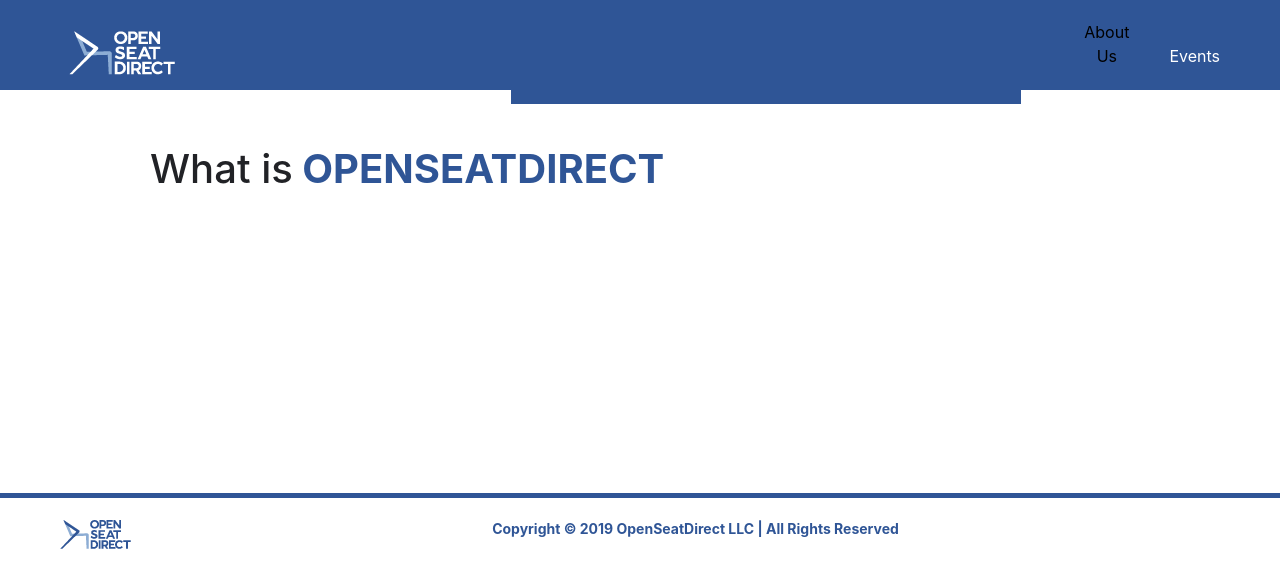
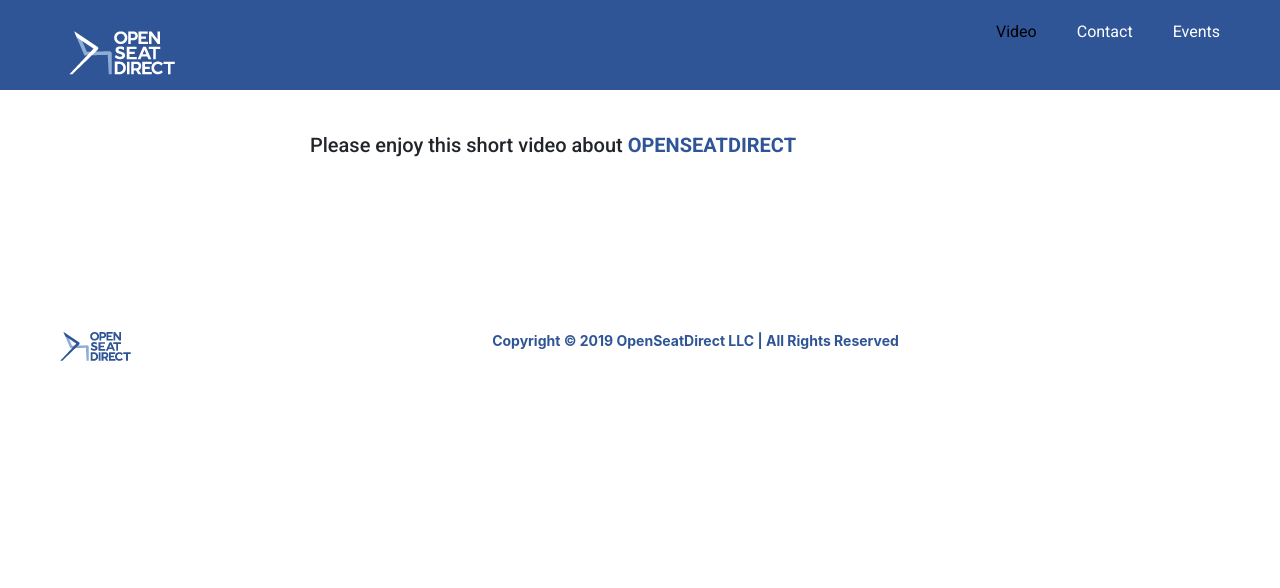
Before and after one commit to cordero67/openseatdirect-in-test, a React (Create React App) app: page /video in a window 1280 px wide. Shown: the top 588 px of the page. Built offline with nearby package versions, Linux system fonts and the light colour scheme; no server answers.

Commit message:
dev: contact page

```diff
--- a/package.json
+++ b/package.json
@@ -4,6 +4,7 @@
   "private": true,
   "dependencies": {
     "@fortawesome/fontawesome-svg-core": "^1.2.25",
+    "@fortawesome/free-brands-svg-icons": "^5.12.0",
     "@fortawesome/free-solid-svg-icons": "^5.11.2",
     "@fortawesome/react-fontawesome": "^0.1.7",
     "axios": "^0.19.1",
--- a/public/index.html
+++ b/public/index.html
@@ -12,6 +12,9 @@
       integrity="sha384-ggOyR0iXCbMQv3Xipma34MD+dH/1fQ784/j6cY/iJTQUOhcWr7x9JvoRxT2MZw1T"
       crossorigin="anonymous"
     />
+    <style>
+      @import url("https://fonts.googleapis.com/css?family=Roboto:300,400,500,700,900&display=swap");
+    </style>
 
     <link rel="shortcut icon" href="%PUBLIC_URL%/OSD.png" />
 
--- a/src/TicketPurchases/Styling.js
+++ b/src/TicketPurchases/Styling.js
@@ -3,6 +3,7 @@ export const MainContainerStyling = (inWidth, inHeight) => {
 
   if (inWidth < 660) {
     MainContainer = {
+      fontFamily: "'Roboto', sans-serif",
       backgroundColor: `#2f5596`,
       height: `${inHeight}px`,
       paddingTop: `0px`,
@@ -12,6 +13,7 @@ export const MainContainerStyling = (inWidth, inHeight) => {
     };
   } else if (inHeight < 720) {
     MainContainer = {
+      fontFamily: "'Roboto', sans-serif",
       backgroundColor: `#2f5596`,
       backgroundImage: `linear-gradient(180deg, #2f5596 0%, #000000 100%)`,
       height: `${inHeight}px`,
@@ -22,6 +24,7 @@ export const MainContainerStyling = (inWidth, inHeight) => {
     };
   } else {
     MainContainer = {
+      fontFamily: "'Roboto', sans-serif",
       backgroundColor: `#2f5596`,
       backgroundImage: `linear-gradient(180deg, #2f5596 0%, #000000 100%)`,
       paddingTop: `calc((${inHeight}px - 720px) / 2)`,
--- a/src/components/Headers/OSDHeader.js
+++ b/src/components/Headers/OSDHeader.js
@@ -1,4 +1,4 @@
-import React from "react";
+import React, { useState } from "react";
 import { NavLink, withRouter } from "react-router-dom";
 import { Nav } from "react-bootstrap";
 
@@ -7,7 +7,6 @@ import styles from "./OSDHeader.module.css";
 // determines if current menu item, i.e. "<NavLink>" is the active link
 // "history" represents the actual active path
 // "path" represents the path defined in the respective "<NavLink>"
-// new comment
 const isActive = (history, path) => {
   if (history.location.pathname === path) {
     return { color: "black" };
@@ -16,8 +15,11 @@ const isActive = (history, path) => {
   }
 };
 
-const Header = ({ history, logoType, styleType }) => {
-  return (
+const Header = ({ history, logoType, styleType, showFullHeader }) => {
+  let headerDisplay;
+
+  if (showFullHeader) {
+    headerDisplay = (
       <Nav className={styles[styleType]}>
         <ul>
           <li>
@@ -32,14 +34,27 @@ const Header = ({ history, logoType, styleType }) => {
 
           <li>
             <NavLink to="/video" style={isActive(history, "/video")} exact>
-            About<br></br>Us
+              Video
+            </NavLink>
+          </li>
+
+          <li>
+            <NavLink
+              to="/contactus"
+              style={isActive(history, "/contactus")}
+              exact
+            >
+              Contact
             </NavLink>
           </li>
 
           <li>
             <NavLink
               to="/ev/ha_ha_for_hire?eventID=10056046773"
-            style={isActive(history, "/ev/ha_ha_for_hire?eventID=10056046773")}
+              style={isActive(
+                history,
+                "/ev/ha_ha_for_hire?eventID=10056046773"
+              )}
             >
               Events
             </NavLink>
@@ -47,6 +62,37 @@ const Header = ({ history, logoType, styleType }) => {
         </ul>
       </Nav>
     );
+  } else {
+    headerDisplay = (
+      <Nav className={styles[styleType]}>
+        <ul>
+          <li>
+            <NavLink to="/" exact>
+              <img
+                src={logoType}
+                alt="OpenSeatDirect Logo"
+                className={styles.Logo}
+              />
+            </NavLink>
+          </li>
+
+          <li>
+            <NavLink
+              to="/ev/ha_ha_for_hire?eventID=10056046773"
+              style={isActive(
+                history,
+                "/ev/ha_ha_for_hire?eventID=10056046773"
+              )}
+            >
+              Events
+            </NavLink>
+          </li>
+        </ul>
+      </Nav>
+    );
+  }
+
+  return <div>{headerDisplay}</div>;
 };
 
 export default withRouter(Header);
--- a/src/components/Headers/OSDHeader.module.css
+++ b/src/components/Headers/OSDHeader.module.css
@@ -1,4 +1,5 @@
 .HeaderA {
+  font-family: "Roboto", sans-serif;
   background-color: #2f5596;
   height: 90px;
   width: 100%;
@@ -9,6 +10,7 @@
 }
 
 .HeaderB {
+  font-family: "Roboto", sans-serif;
   background-color: #fff;
   height: 90px;
   width: 100%;
--- a/src/components/Routes/Routes.js
+++ b/src/components/Routes/Routes.js
@@ -1,9 +1,10 @@
-import React, { Component } from "react";
+import React, { useState } from "react";
 import { Route } from "react-router-dom";
 
 import Aux from "../../hoc/Auxiliary/Auxiliary";
 import Main from "../HomePage/HomePage";
 import Video from "../Video/Video";
+import ContactUs from "../ContactUs/ContactUs";
 import CheckoutBT from "../../TicketPurchases/Checkout_bt";
 import CheckoutPP from "../../TicketPurchases/Checkout_pp";
 import TicketSelection from "../../TicketPurchases/TicketSelection";
@@ -14,8 +15,17 @@ import OSDFooter from "../Footers/OSDFooter";
 import LogoA from "../../assets/WhiteLettering_BlueBackground/WhiteLettering_BlueBackground_64old.png";
 import LogoB from "../../assets/BlueLettering_WhiteBackground/BlueLettering_WhiteBackground_64.png";
 
-class Layout extends Component {
-  render() {
+const Layout = () => {
+  const [showFullHeader, setShowFullHeader] = useState(true);
+
+  window.onresize = function(event) {
+    if (window.innerWidth < 700) {
+      setShowFullHeader(false);
+    } else {
+      setShowFullHeader(true);
+    }
+  };
+
   return (
     <Aux>
       <Route
@@ -23,7 +33,11 @@ class Layout extends Component {
         exact
         render={routeProps => (
           <React.Fragment>
-              <OSDHeader styleType="HeaderB" logoType={LogoB}></OSDHeader>
+            <OSDHeader
+              styleType="HeaderB"
+              logoType={LogoB}
+              showFullHeader={showFullHeader}
+            ></OSDHeader>
             <Main />
             <OSDFooter></OSDFooter>
           </React.Fragment>
@@ -35,8 +49,28 @@ class Layout extends Component {
         exact
         render={routeProps => (
           <React.Fragment>
-              <OSDHeader styleType="HeaderA" logoType={LogoA}></OSDHeader>
+            <OSDHeader
+              styleType="HeaderA"
+              logoType={LogoA}
+              showFullHeader={showFullHeader}
+            ></OSDHeader>
             <Video />
+            <OSDFooter></OSDFooter>
+          </React.Fragment>
+        )}
+      />
+
+      <Route
+        path="/contactus"
+        exact
+        render={routeProps => (
+          <React.Fragment>
+            <OSDHeader
+              styleType="HeaderA"
+              logoType={LogoA}
+              showFullHeader={showFullHeader}
+            ></OSDHeader>
+            <ContactUs />
             <OSDFooter></OSDFooter>
           </React.Fragment>
         )}
@@ -72,7 +106,6 @@ class Layout extends Component {
       />
     </Aux>
   );
-  }
-}
+};
 
 export default Layout;
--- a/src/components/Video/Video.js
+++ b/src/components/Video/Video.js
@@ -1,21 +1,53 @@
 import React, { Component } from "react";
 import YouTube from "react-youtube";
-//import "bootstrap/dist/css/bootstrap.css";
 import { Row, Col, Container } from "react-bootstrap";
 
 import Aux from "../../hoc/Auxiliary/Auxiliary";
 
 import styles from "./Video.module.css";
 
-class Video extends Component {
-  _onReady(event) {
+let youTubeHeight = "240";
+let youTubeWidth = "426";
+
+let opts = {
+  height: youTubeHeight,
+  width: youTubeWidth,
+  playerVars: {
+    // https://developers.google.com/youtube/player_parameters
+    autoplay: 0,
+    start: 0,
+    playsinline: 1,
+    modestbranding: 1,
+    rel: 0
+  }
+};
+
+const video = () => {
+  const _onReady = event => {
     event.target.pauseVideo();
-  }
+  };
 
-  render() {
-    const opts = {
-      height: "390",
-      width: "640",
+  window.onresize = function(event) {
+    if (window.innerWidth > 760) {
+      youTubeHeight = "360";
+      youTubeWidth = "640";
+      console.log("youTubeWidth: ", youTubeWidth);
+      console.log("youTubeHeight: ", youTubeHeight);
+      resetOpts(youTubeWidth, youTubeHeight);
+    } else {
+      youTubeHeight = "240";
+      youTubeWidth = "426";
+      console.log("youTubeWidth: ", youTubeWidth);
+      console.log("youTubeHeight: ", youTubeHeight);
+      console.log("Calling 'resetOpts()'");
+      resetOpts(youTubeWidth, youTubeHeight);
+    }
+  };
+
+  const resetOpts = (youTubeWidth, youTubeHeight) => {
+    opts = {
+      height: youTubeHeight,
+      width: youTubeWidth,
       playerVars: {
         // https://developers.google.com/youtube/player_parameters
         autoplay: 0,
@@ -25,38 +57,37 @@ class Video extends Component {
         rel: 0
       }
     };
+    console.log("'opts.width: ", opts.width);
+    console.log("'opts.height: ", opts.height);
+  };
 
-    return (
-      <Aux>
-        <div className={styles.ContentBoxLarge}>
-          <div className={styles.SectionHeader}>
-            <h1>
-              What is
+  return (
+    <Aux>
+      <div className={styles.MainContainer}>
+        <div className={styles.MainGrid}>
+          <Container>
+            <div style={{ fontWeight: "500", fontSize: "20px" }}>
+              Please enjoy this short video about
               <span style={{ style: "bold", color: "#2F5596" }}>
                 <strong> OPENSEATDIRECT</strong>
               </span>
-            </h1>
-          </div>
-          <br></br>
-          <br></br>
-          <br></br>
-          <Container>
+            </div>
             <Row>
               <Col>
                 <div className={styles.VideoSection}>
                   <YouTube
                     videoId="wDkdnWzPNW0"
                     opts={opts}
-                    onReady={this._onReady}
+                    onReady={_onReady}
                   />
                 </div>
               </Col>
             </Row>
           </Container>
         </div>
-      </Aux>
-    );
-  }
-}
+      </div>
+    </Aux>
+  );
+};
 
-export default Video;
+export default video;
--- a/src/components/Video/Video.module.css
+++ b/src/components/Video/Video.module.css
@@ -1,10 +1,20 @@
-.ContentBoxLarge {
-  padding: 140px 0;
-  width: 100%;
-  height: 100%;
+.MainContainer {
+  font-family: "Roboto", sans-serif;
+  background-color: white;
+  padding-top: 100px;
+  padding-bottom: 40px;
+  padding-right: 10px;
+  padding-left: 10px;
+}
+
+.MainGrid {
   background-color: #fff;
-  border-top: 5px solid #2f5596;
-  border-bottom: 5px solid #2f5596;
+  vertical-align: center;
+  margin: auto;
+  width: 690px;
+  padding-top: 30px;
+  padding-bottom: 30px;
+  text-align: left;
 }
 
 .SectionHeader {
@@ -20,3 +30,11 @@
   text-align: center;
   padding: 40px 0;
 }
+
+@media (max-width: 990px) {
+  .VideoSection {
+    text-align: center;
+    padding: 20px 0;
+    width: auto;
+  }
+}
```
Also changed, not shown: src/TicketPurchases/OrderConfirmation.js (+65 -27 lines), 1 other file (tests, documents, lock files or other folders). Lines whose indentation alone changed are shown as unchanged.
